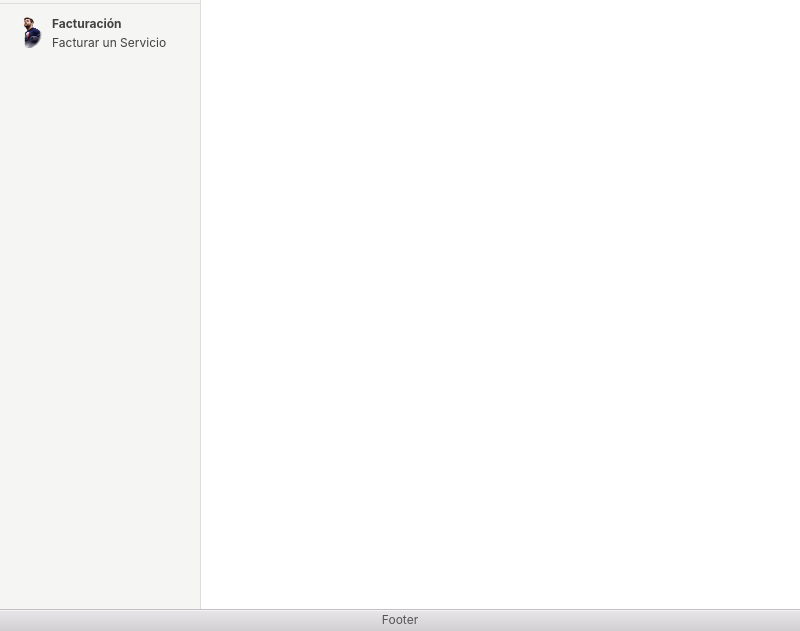
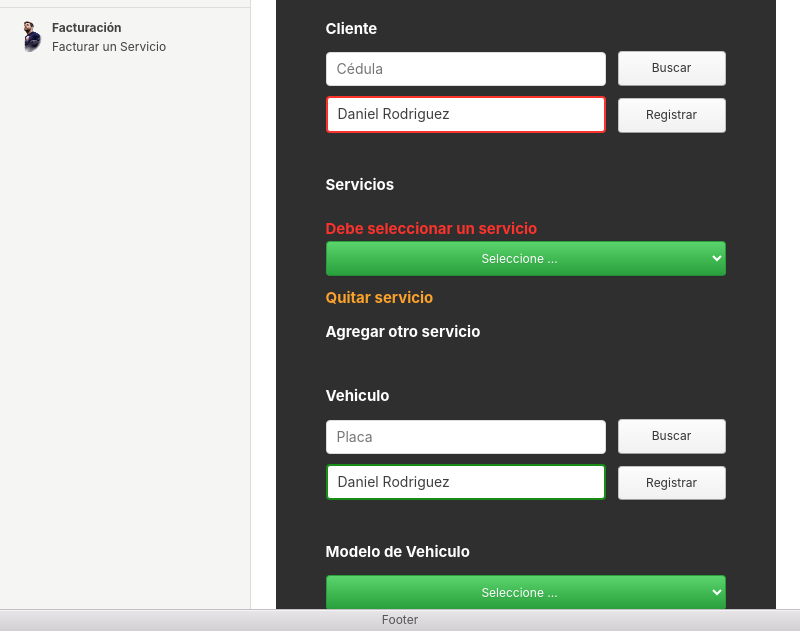
Before and after one commit to Danifantonrxd/projectDB, an Electron app: page src/renderer/index.html in a window 800 px wide. Shown: the part 169-800 px from the top of the page. Drawn offline with Linux system fonts and the light colour scheme.

Commit message:
Modify max-width of a pane, add form styles, made the business reserve form with a litle navigation

```diff
--- a/src/assets/css/photon.css
+++ b/src/assets/css/photon.css
@@ -338,7 +338,7 @@ h6 {
 }
 
 .btn-large {
-  padding: 6px 12px;
+  padding: 8px 12px;
 }
 
 .btn-form {
@@ -426,7 +426,7 @@ h6 {
 }
 .btn-warning:active {
   background-color: #fdbc40;
-  background-image: -webkit-gradient(linear, left top, left bottom, color-stop(0%, #fdbc40), color-stop(100%, #ee9d02));
+  background-image: -webkit-gradient(businesslinear, left top, left bottom, color-stop(0%, #fdbc40), color-stop(100%, #ee9d02));
   background-image: -webkit-linear-gradient(top, #fdbc40 0%, #ee9d02 100%);
   background-image: linear-gradient(to bottom, #fdbc40 0%, #ee9d02 100%);
 }
@@ -582,7 +582,8 @@ h6 {
 
 label {
   display: inline-block;
-  font-size: 13px;
+  font-size: 15px;
+  font-weight: bold;
   margin-bottom: 5px;
   white-space: nowrap;
   overflow: hidden;
@@ -604,7 +605,7 @@ input[type="checkbox"] {
   width: 100%;
   min-height: 25px;
   padding: 5px 10px;
-  font-size: 13px;
+  font-size: 14px;
   line-height: 1.6;
   background-color: #fff;
   border: 1px solid #ddd;
@@ -621,6 +622,7 @@ textarea {
 }
 
 .form-group {
+  margin-top: 40px;
   margin-bottom: 10px;
 }
 
@@ -674,7 +676,7 @@ textarea {
 }
 
 .pane-sm {
-  max-width: 500px;
+  max-width: 250px;
   min-width: 200px;
 }
 
--- a/src/assets/css/styles.css
+++ b/src/assets/css/styles.css
@@ -14,3 +14,75 @@
     margin-left: 20px;
     width: 150px;
 }
+
+/*----------------------------------------------------*/
+/* Panes                                              */
+/*----------------------------------------------------*/
+
+.main-pane {
+    padding: 10px 50px;
+}
+
+.pane-center{
+    display: flex;
+    flex-direction: column;
+    align-items: center;
+}
+
+.form-grid {
+    display: grid;
+    align-items: end;
+    justify-content: space-between;
+    grid-template-columns: 70% 27%;
+    margin-bottom: 10px;
+}
+
+.form-info {
+    width: 100%;
+    padding: 5px 10px;
+    font-size: 14px;
+    background-color: #fff;
+    border: 1px solid #ddd;
+    border-radius: 4px;
+    color: #3f3f3f;
+}
+
+.form-sm {
+    background-color: #2f2f2f;
+    width: 500px;
+    color: white;
+    padding: 0 50px 50px;
+    border-radius: 20px;
+}
+
+.add-select {
+    font-size: 15px;
+    font-weight: bold;
+    margin-top: 10px;
+    cursor: pointer;
+}
+
+.quit-select {
+    font-size: 15px;
+    font-weight: bold;
+    margin-top: 10px;
+    cursor: pointer;
+    color: #fba22d;
+}
+
+.error-message {
+    font-size: 15px;
+    font-weight: bold;
+    margin-top: 10px;
+    color: #FB332D;
+}
+
+.found {
+    border: 2px solid #178c17;
+}
+
+.not-found{
+    border: 2px solid #FB332D;
+}
+
+/* Business Reserve */
--- a/src/renderer/index.html
+++ b/src/renderer/index.html
@@ -13,7 +13,7 @@
 <body>
     <div class="window">
         <header class="toolbar toolbar-header">
-            <div class="toolbar-actions">
+            <div id="header" class="toolbar-actions">
                 <select id="mode" class="btn btn-large btn-positive btn-dropdown">
                     <option value="0">Negocio</option>
                     <option value="1">Base de Datos</option>
@@ -26,17 +26,16 @@
                     <option value="2">RIF: 1234</option>
                 </select>
 
-                 <button id="agency-name" class="btn btn-large btn-negative pull-right">
+                <button id="agency-name" class="btn btn-large btn-negative pull-right">
                     <span class="icon icon-menu icon-text"></span>
                     Seleccionado: ...
                 </button>
-
             </div>
         </header>
 
         <div class="window-content">
             <div class="pane-group">
-                <div class="pane-sm sidebar">
+                <div class="pane pane-sm sidebar">
                     <ul id="business" class="list-group">
                         <li id="li-reserve" class="business list-group-item selected">
                             <img class="img-circle media-object pull-left" src="../assets/img/Messi.png" width="32" height="32">
@@ -201,7 +200,60 @@
                     </ul>
                 </div>
 
-                <div class="pane">Hola Mundo</div>
+                <div id="main-pane" class="pane pane-center main-pane">
+                    <form class="form-sm">
+                        <h1>Reservar un servicio</h1>
+                        <div class="form-group">
+                            <label>Cliente</label>
+                            <div class="form-grid">
+                                <input type="search" class="form-control" placeholder="Cédula">
+                                <button type="button" class="btn btn-default btn-form btn-large">Buscar</button>
+                            </div>
+
+                            <div class="form-grid">
+                                <div class="form-info not-found">Daniel Rodriguez</div>
+
+                                <button type="button" class="btn btn-default btn-form btn-large">Registrar</button>
+                            </div>
+                        </div>
+
+                        <div class="form-group">
+                            <label for="">Servicios</label>
+                            <div class="error-message">Debe seleccionar un servicio</div>
+                            <div class="select-service">
+                                <select id="" class="btn btn-large btn-positive btn-dropdown" style="width: 100%;">
+                                    <option value="0">Seleccione ...</option>
+                                    <option value="1">Cambio de aceite</option>
+                                </select>
+                            </div>
+                            <div class="quit-select">Quitar servicio</div>
+                            <div class="add-select" href="/">Agregar otro servicio</div>
+                        </div>
+
+                        <div class="form-group">
+                            <label>Vehiculo</label>
+                            <div class="form-grid">
+                                <input type="search" class="form-control" placeholder="Placa">
+                                <button type="button" class="btn btn-default btn-form btn-large">Buscar</button>
+                            </div>
+
+                            <div class="form-grid">
+                                <div class="form-info found">Daniel Rodriguez</div>
+
+                                <button type="button" class="btn btn-default btn-form btn-large">Registrar</button>
+                            </div>
+                        </div>
+
+                        <div class="form-group">
+                            <label for="">Modelo de Vehiculo</label>
+                            <div class="error-message inactive">Debe seleccionar un modelo</div>
+                            <select id="car-model" class="btn btn-large btn-positive btn-dropdown" style="width: 100%;">
+                                <option value="0">Seleccione ...</option>
+                                <option value="1">Porche</option>
+                            </select>
+                        </div>
+                    </form>
+                </div>
             </div>
         </div>
 
@@ -210,6 +262,7 @@
         </footer>
     </div>
 
+    <script src="./navigation.js"></script>
     <script src="./renderer.js"></script>
 </body>
 </html>
--- /dev/null
+++ b/src/renderer/navigation.js
@@ -0,0 +1,68 @@
+const mainPane = document.getElementById("main-pane");
+
+function businessReserve(){
+    const html = `
+    <form class="form-sm">
+        <h1>Reservar un servicio</h1>
+        <div class="form-group">
+            <label>Cliente</label>
+            <div class="form-grid">
+                <input type="search" class="form-control" placeholder="Cédula">
+                <button type="button" class="btn btn-default btn-form btn-large">Buscar</button>
+            </div>
+
+            <div class="form-grid">
+                <div class="form-info not-found">Daniel Rodriguez</div>
+
+                <button type="button" class="btn btn-default btn-form btn-large">Registrar</button>
+            </div>
+        </div>
+
+        <div class="form-group">
+            <label for="">Servicios</label>
+            <div class="error-message">Debe seleccionar un servicio</div>
+            <div class="select-service">
+                <select id="" class="btn btn-large btn-positive btn-dropdown" style="width: 100%;">
+                    <option value="0">Seleccione ...</option>
+                    <option value="1">Cambio de aceite</option>
+                </select>
+            </div>
+            <div class="quit-select">Quitar servicio</div>
+            <div class="add-select" href="/">Agregar otro servicio</div>
+        </div>
+
+        <div class="form-group">
+            <label>Vehiculo</label>
+            <div class="form-grid">
+                <input type="search" class="form-control" placeholder="Placa">
+                <button type="button" class="btn btn-default btn-form btn-large">Buscar</button>
+            </div>
+
+            <div class="form-grid">
+                <div class="form-info found">Daniel Rodriguez</div>
+
+                <button type="button" class="btn btn-default btn-form btn-large">Registrar</button>
+            </div>
+        </div>
+
+        <div class="form-group">
+            <label for="">Modelo de Vehiculo</label>
+            <div class="error-message inactive">Debe seleccionar un modelo</div>
+            <select id="car-model" class="btn btn-large btn-positive btn-dropdown" style="width: 100%;">
+                <option value="0">Seleccione ...</option>
+                <option value="1">Porche</option>
+            </select>
+        </div>
+    </form>
+    `;
+
+    mainPane.innerHTML = html;
+}
+
+function businessOrder(){
+    mainPane.innerHTML = "";
+}
+
+function businessCheck(){
+    mainPane.innerHTML = "";
+}
--- a/src/renderer/renderer.js
+++ b/src/renderer/renderer.js
@@ -43,6 +43,7 @@ function changeMode(){
         selectMode.classList.remove("btn-stats");
         selectMode.classList.add("btn-positive");
 
+        alert("Negocio");
         console.log("Negocio");
     }
     else if (mode == 1) {
@@ -84,20 +85,24 @@ function changeAgency(){
 function changeBusinessOptions(option, node){
     const li = document.querySelector("#business li.selected");
     li.classList.remove("selected");
+    node.classList.add("selected");
     switch(option){
         case 0: {
             console.log("Reserva");
-            node.classList.add("selected");
+
+            businessReserve();
         }break;
 
         case 1: {
             console.log("Orden");
-            node.classList.add("selected");
+
+            businessOrder();
         }break;
 
         case 2: {
             console.log("Factura");
-            node.classList.add("selected");
+
+            businessCheck();
         }break;
     }
 }
```
